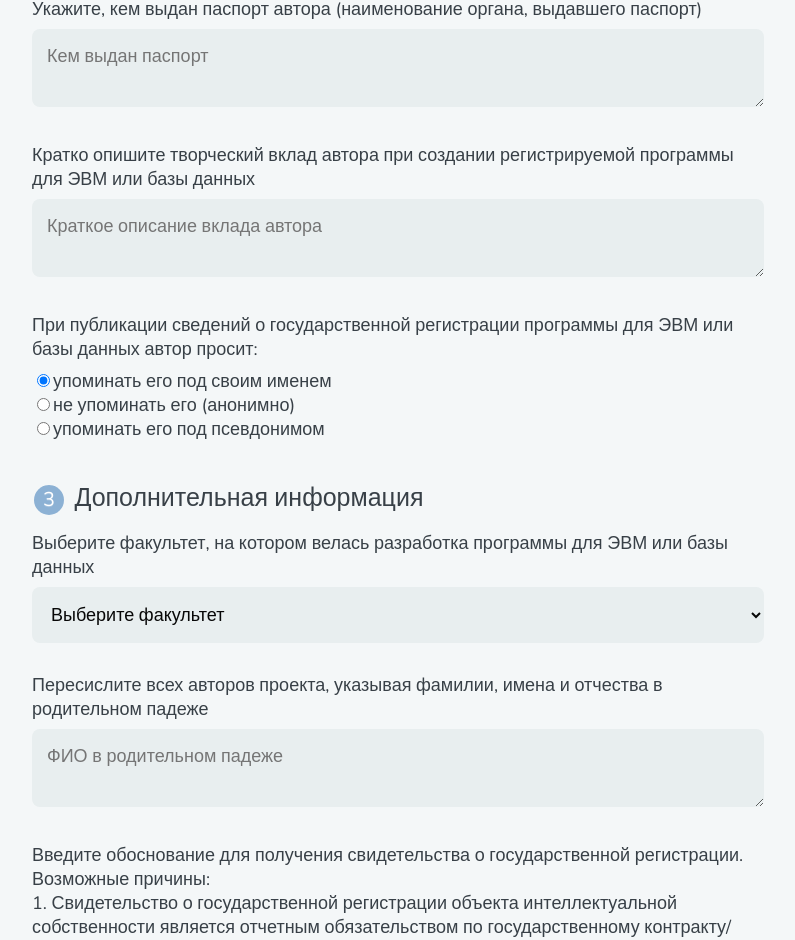
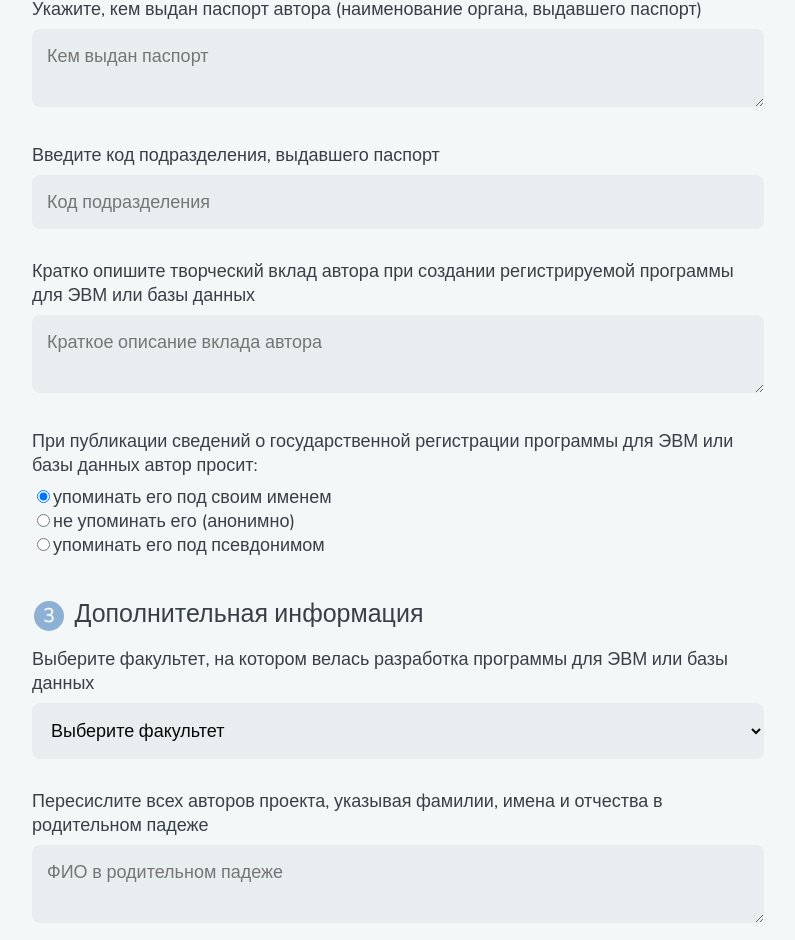
Before and after one commit to Babkina-Ekaterina/documents_generator_frontend, a React (Create React App) app: page / in a window 1280 px wide. Shown: the part 3071-4011 px from the top of the page, without its empty margins (242-1037 px from the left). Built offline with nearby package versions, Linux system fonts and the light colour scheme.

Commit message:
Add department code

```diff
--- a/package.json
+++ b/package.json
@@ -7,6 +7,7 @@
     "@testing-library/react": "^13.4.0",
     "@testing-library/user-event": "^13.5.0",
     "axios": "^1.6.7",
+    "imask": "^7.6.0",
     "node-sass": "^9.0.0",
     "primereact": "^10.5.1",
     "react": "^18.2.0",
@@ -14,6 +15,8 @@
     "react-datepicker": "^6.3.0",
     "react-dom": "^18.2.0",
     "react-icons": "^5.0.1",
+    "react-imask": "^7.6.0",
+    "react-input-mask": "^2.0.4",
     "react-router-dom": "^6.22.2",
     "react-scripts": "5.0.1",
     "uuid": "^9.0.1",
--- a/src/components/fieldsets/AuthorFieldset.js
+++ b/src/components/fieldsets/AuthorFieldset.js
@@ -9,6 +9,7 @@ import Citizenship from '../inputs/Citizenship';
 import DateOfIssue from '../inputs/DateOfIssue';
 import Description from '../inputs/Description';
 import NameType from '../inputs/NameType';
+import DepartmentCode from '../inputs/DepartmentCode';
 
 const AuthorFieldset = ({ index, author, onChange }) => {
   const handleInputChange = (event) => {
@@ -31,6 +32,7 @@ const AuthorFieldset = ({ index, author, onChange }) => {
         <Number index={index} number={author.number} onChange={handleInputChange} />
         <DateOfIssue index={index} dateOfIssue={author.dateOfIssue} onChange={handleInputChange} />
         <IssuedBy index={index} issuedBy={author.issuedBy} onChange={handleInputChange} />
+        <DepartmentCode index={index} departmentCode={author.departmentCode} onChange={handleInputChange} />
         <Description index={index} description={author.description} onChange={handleInputChange} />
         <NameType index={index} selectedNameOption={author.selectedNameOption} onChange={handleInputChange} />
       </div>
--- a/src/components/forms/GeneratorForm.js
+++ b/src/components/forms/GeneratorForm.js
@@ -13,7 +13,7 @@ import ProgramFiles from '../inputs/ProgramFiles';
 import Format from '../inputs/Format';
 import Modal from '../modals/Modal';
 
-const GeneratorForm = ({ name, address, series, number, dateOfIssue, citizenship, dateOfBirth, issuedBy }) => {
+const GeneratorForm = ({ name, address, series, number, dateOfIssue, citizenship, dateOfBirth, issuedBy, departmentCode }) => {
   const [programName, setProgramName] = useState("");
   const [annotation, setAnnotation] = useState("");
   const [language, setLanguage] = useState("");
@@ -28,7 +28,7 @@ const GeneratorForm = ({ name, address, series, number, dateOfIssue, citizenship
   const [authors, setAuthors] = useState([{
     name: name, address: address,
     series: series, number: number, dateOfIssue: dateOfIssue, citizenship: citizenship,
-    dateOfBirth: dateOfBirth, issuedBy: issuedBy, description: "", selectedNameOption: "name"
+    dateOfBirth: dateOfBirth, issuedBy: issuedBy, departmentCode: departmentCode, description: "", selectedNameOption: "name"
   }]);
 
   const [isLoading, setIsLoading] = useState(false);
@@ -53,7 +53,8 @@ const GeneratorForm = ({ name, address, series, number, dateOfIssue, citizenship
           series: firstAuthor.series,
           number: firstAuthor.number,
           dateOfIssue: firstAuthor.dateOfIssue,
-          issuedBy: firstAuthor.issuedBy
+          issuedBy: firstAuthor.issuedBy,
+          departmentCode: firstAuthor.departmentCode
         },
         {
           auth: {
@@ -87,6 +88,7 @@ const GeneratorForm = ({ name, address, series, number, dateOfIssue, citizenship
         numbers: authors.map(author => author.number),
         datesOfIssue: authors.map(author => author.dateOfIssue),
         issuedBys: authors.map(author => author.issuedBy),
+        departmentCodes: authors.map(author => author.departmentCode),
         datesOfBirth: authors.map(author => author.dateOfBirth),
         citizenships: authors.map(author => author.citizenship),
         descriptions: authors.map(author => author.description),
@@ -168,7 +170,7 @@ const GeneratorForm = ({ name, address, series, number, dateOfIssue, citizenship
       setAuthors([...authors, {
         name: "", address: "",
         series: "", number: "", dateOfIssue: "", citizenship: "",
-        dateOfBirth: "", issuedBy: "", description: "", selectedNameOption: "name"
+        dateOfBirth: "", issuedBy: "", departmentCode: "", description: "", selectedNameOption: "name"
       }]);
     } else {
       alert("Достигнуто максимальное количество авторов.");
--- a/src/components/forms/RegisterForm.js
+++ b/src/components/forms/RegisterForm.js
@@ -12,6 +12,7 @@ import { Link, useNavigate } from "react-router-dom";
 import Login from '../inputs/Login';
 import Password from '../inputs/Password';
 import validator from 'validator';
+import DepartmentCode from '../inputs/DepartmentCode';
 
 const RegisterForm = () => {
     const navigate = useNavigate();
@@ -27,6 +28,7 @@ const RegisterForm = () => {
     const [citizenship, setCitizenship] = useState("");
     const [dateOfBirth, setDateOfBirth] = useState("");
     const [issuedBy, setIssuedBy] = useState("");
+    const [departmentCode, setDepartmentCode] = useState("");
 
     const [isLoading, setIsLoading] = useState(false);
 
@@ -42,7 +44,7 @@ const RegisterForm = () => {
             try {
                 await axios.post(process.env.REACT_APP_SERVER_URL + "/author/register",
                     {
-                        login, password, name, dateOfBirth, address, citizenship, series, number, dateOfIssue, issuedBy
+                        login, password, name, dateOfBirth, address, citizenship, series, number, dateOfIssue, issuedBy, departmentCode
                     },
                     {
                         auth: {
@@ -55,7 +57,7 @@ const RegisterForm = () => {
 
             } catch (err) {
                 if (err.code === AxiosError.ERR_NETWORK) {
-                    alert("Ошибка сервера");
+                    alert("Ошибка сервера.");
                 } else if (err.response.status === 400) {
                     alert("Данный логин занят. Придумайте другой.");
                 } else {
@@ -92,6 +94,9 @@ const RegisterForm = () => {
     };
     const handleIssuedByChange = (event) => {
         setIssuedBy(event.target.value);
+    };
+    const handleDepartmentCodeChange = (event) => {
+        setDepartmentCode(event.target.value);
     };
     const handleLoginChange = (event) => {
         setLogin(event.target.value);
@@ -137,6 +142,7 @@ const RegisterForm = () => {
                 <Number number={number} onChange={handleNumberChange} />
                 <DateOfIssue dateOfIssue={dateOfIssue} onChange={handleDateOfIssueChange} />
                 <IssuedBy issuedBy={issuedBy} onChange={handleIssuedByChange} />
+                <DepartmentCode departmentCode={departmentCode} onChange={handleDepartmentCodeChange} />
 
                 <button disabled={isLoading} type="submit">Зарегистрироваться</button>
 
--- /dev/null
+++ b/src/components/inputs/DepartmentCode.js
@@ -0,0 +1,36 @@
+import React from 'react';
+
+function DepartmentCode({ index, departmentCode, onChange }) {
+  const handleChange = (event) => {
+    let newValue = event.target.value.replace(/[^\d]/g, '');
+    if (newValue.length > 3) {
+      newValue = newValue.slice(0, 3) + '-' + newValue.slice(3);
+    }
+    onChange({
+      target: {
+        name: event.target.name,
+        value: newValue,
+      },
+    });
+  };
+
+  return (
+    <div key={index}>
+      <label className="light">Введите код подразделения, выдавшего паспорт</label>
+      <div className="item" data-title="Пример: 350-010">
+        <input
+          required
+          type="text"
+          name="departmentCode"
+          value={departmentCode}
+          onChange={handleChange}
+          placeholder="Код подразделения"
+          minLength={7}
+          maxLength={7}
+        />
+      </div>
+    </div>
+  );
+}
+
+export default DepartmentCode;
--- a/src/pages/GeneratorPage.js
+++ b/src/pages/GeneratorPage.js
@@ -15,6 +15,7 @@ function GeneratorPage() {
     const [citizenship, setCitizenship] = useState("");
     const [dateOfBirth, setDateOfBirth] = useState("");
     const [issuedBy, setIssuedBy] = useState("");
+    const [departmentCode, setDepartmentCode] = useState("");
     const [isLoading, setIsLoading] = useState(true);
 
     useEffect(() => {
@@ -42,6 +43,7 @@ function GeneratorPage() {
                     setCitizenship(authorData.citizenship);
                     setDateOfBirth(authorData.dateOfBirth);
                     setIssuedBy(authorData.issuedBy);
+                    setDepartmentCode(authorData.departmentCode);
 
                     const words = authorData.name.split(" ");
                     if (words.length === 3) {
@@ -55,6 +57,7 @@ function GeneratorPage() {
                     }
                 } catch (err) {
                     alert("Ошибка при получении данных профиля.");
+                    handleLogout();
                 } finally {
                     setIsLoading(false);
                 }
@@ -78,6 +81,7 @@ function GeneratorPage() {
         setCitizenship("");
         setDateOfBirth("");
         setIssuedBy("");
+        setDepartmentCode("");
         window.location.reload();
     };
 
@@ -99,6 +103,7 @@ function GeneratorPage() {
                         citizenship={citizenship}
                         dateOfBirth={dateOfBirth}
                         issuedBy={issuedBy}
+                        departmentCode={departmentCode}
                     />
                 </div>
             )}
```
Also changed, not shown: 2 other files (tests, documents, lock files or other folders).
